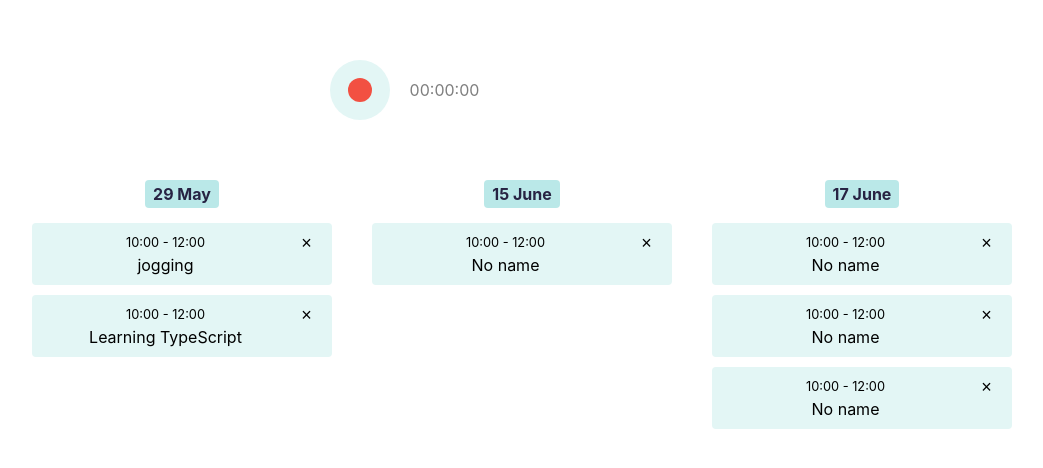
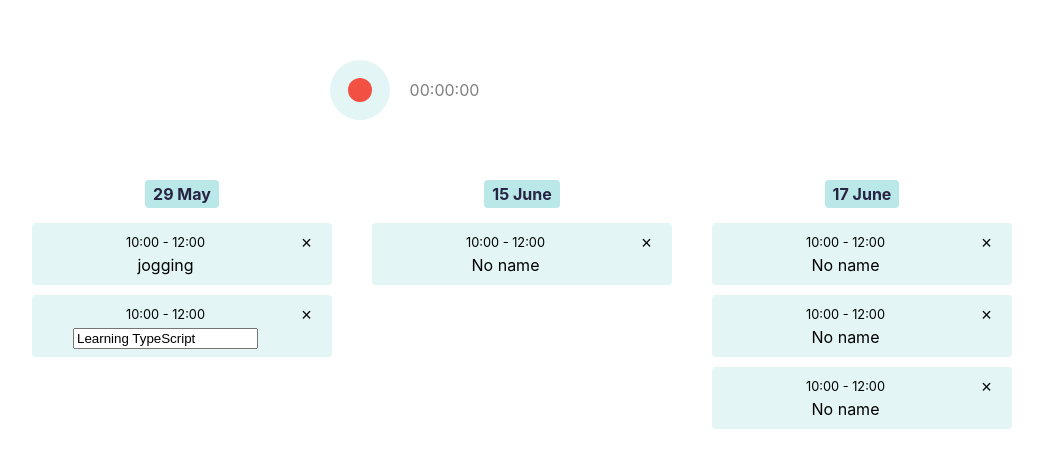
Before and after one commit to aswathyeg/react-redux-ts, a React (Create React App) app: page / in a window 1280 px wide. Both pictures are taken after a click on the element "Learning TypeScript". Shown: the top 468 px of the page, without its empty margins (233-1276 px from the left). Built offline with nearby package versions, Linux system fonts and the light colour scheme; data requests are answered from the project's data file.

Commit message:
added editable useState

```diff
--- a/src/components/Calendar/EventItem.tsx
+++ b/src/components/Calendar/EventItem.tsx
@@ -1,4 +1,4 @@
-import React from 'react';
+import React, { useState } from 'react';
 import { useDispatch } from 'react-redux';
 import { deleteUserEvent, UserEvent } from '../../redux/user-events';
 import './Calendar.css';
@@ -9,8 +9,10 @@ const EventItem :React.FC<Props>=({event})=>{
     const dispatch=useDispatch();
     const handleDeleteClick=()=>{
         dispatch(deleteUserEvent(event.id));
-      }
+      };
+      const [editable,setEditable]=useState(false);
       const handleTitleClick=()=>{
+        setEditable(true);
 
       }
 return(
@@ -19,7 +21,10 @@ return(
         <div className="calendar-event">
           <div className="calendar-event-info">
             <div className="calendar-event-time">10:00 - 12:00</div>
-            <div className="calendar-event-title"><span onClick={handleTitleClick}>{event.title}</span></div>
+            <div className="calendar-event-title">
+              {editable?(
+              <input type="text"  value={event.title}/>):(
+              <span onClick={handleTitleClick}>{event.title}</span>)}</div>
           </div>
           <button className="calendar-event-delete-button" onClick={handleDeleteClick}>
             &times;
```
